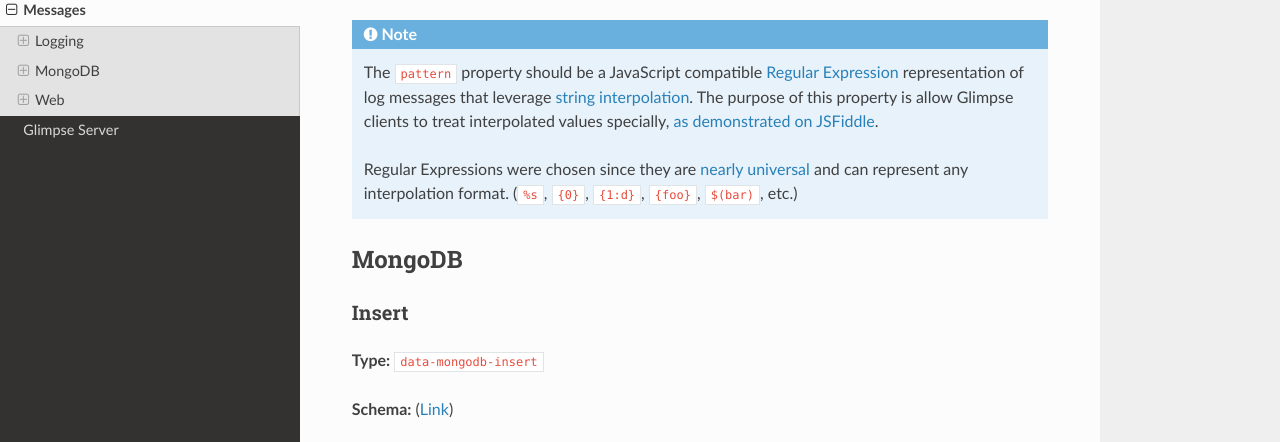
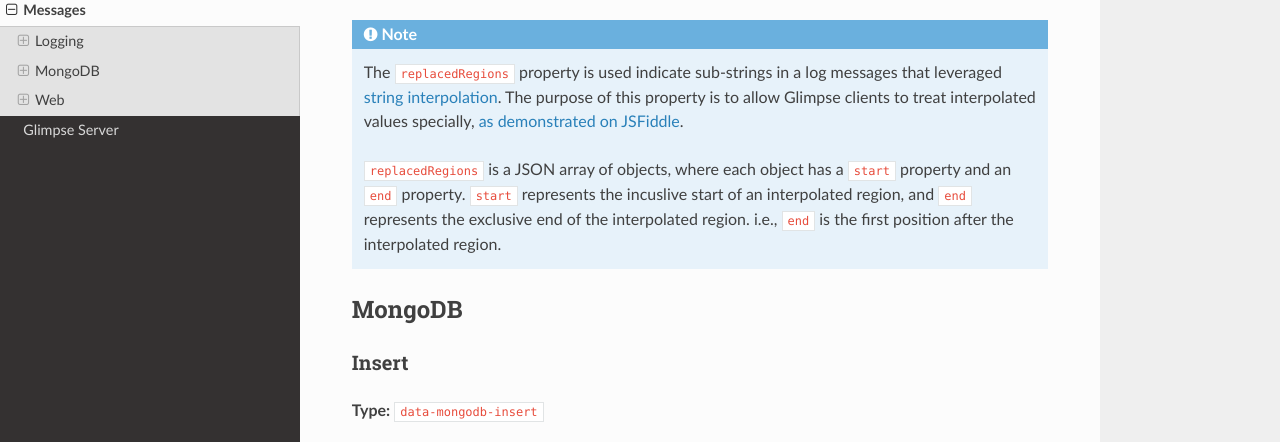
Before and after one commit to Glimpse/Docs, a Sphinx documentation site: the page built from source/extensionAuthor/messages.rst, in a window 1280 px wide and 900 px high, scrolled down 743 px, cut to the strip 195-637 px from the top of the window. Built offline with Sphinx 7.4.7 and the Read the Docs theme 2.0.0, drawn with Linux system fonts in a browser that asks for light colours.

Commit message:
updating docs with note on how to interpret replacedRegions property

```diff
--- a/source/extensionAuthor/messages.rst
+++ b/source/extensionAuthor/messages.rst
@@ -32,9 +32,13 @@
 .. include:: \..\messages\log\write.json
    :code: json
 
-.. NOTE:: The ``pattern`` property should be a JavaScript compatible `Regular Expression <https://en.wikipedia.org/wiki/Regular_expression>`_ representation of log messages that leverage `string interpolation <https://en.wikipedia.org/wiki/String_interpolation>`_. The purpose of this property is allow Glimpse clients to treat interpolated values specially, `as demonstrated on JSFiddle <https://jsfiddle.net/coc2yofo/12/>`_.
+.. NOTE:: The ``replacedRegions`` property is used indicate sub-strings in a log messages that leveraged `string interpolation <https://en.wikipedia.org/wiki/String_interpolation>`_.
+  The purpose of this property is to allow Glimpse clients to treat interpolated values specially, `as demonstrated
+  on JSFiddle <https://jsfiddle.net/coc2yofo/12/>`_.
 
-  Regular Expressions were chosen since they are `nearly universal <https://en.wikipedia.org/wiki/Comparison_of_regular_expression_engines#Language_features>`_ and can represent any interpolation format. (``%s``, ``{0}``, ``{1:d}``, ``{foo}``, ``$(bar)``, etc.)
+  ``replacedRegions`` is a JSON array of objects, where each object has a ``start`` property and an ``end`` property.  ``start``
+  represents the incuslive start of an interpolated region, and ``end`` represents the exclusive end of the interpolated region.
+  i.e., ``end`` is the first position after the interpolated region.
 
 MongoDB
 =======
```
